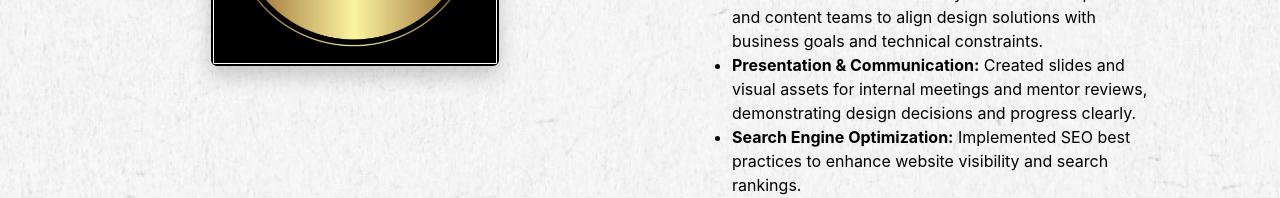
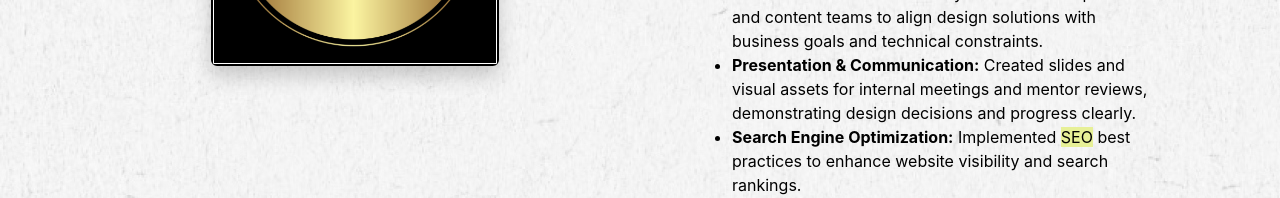
Before and after one commit to itlancer999/practice, a React (Create React App) app: page / in a window 1280 px wide. Shown: the part 1440-1638 px from the top of the page. Built offline with nearby package versions, Linux system fonts and the light colour scheme.

Commit message:
updated experience

```diff
--- a/src/Home.js
+++ b/src/Home.js
@@ -268,7 +268,7 @@ export const Home = () => (
           <b>Presentation & Communication:</b> Created slides and visual assets for internal meetings and mentor reviews, demonstrating design decisions and progress clearly.
         </li>
         <li>
-          <b>Search Engine Optimization:</b> Implemented SEO best practices to enhance website visibility and search rankings.
+          <b>Search Engine Optimization:</b> Implemented <span className="highlighted">SEO</span> best practices to enhance website visibility and search rankings.
         </li>
         <li>
           <b>Video Editing:</b> Edited promotional videos to showcase services and client testimonials.
```
